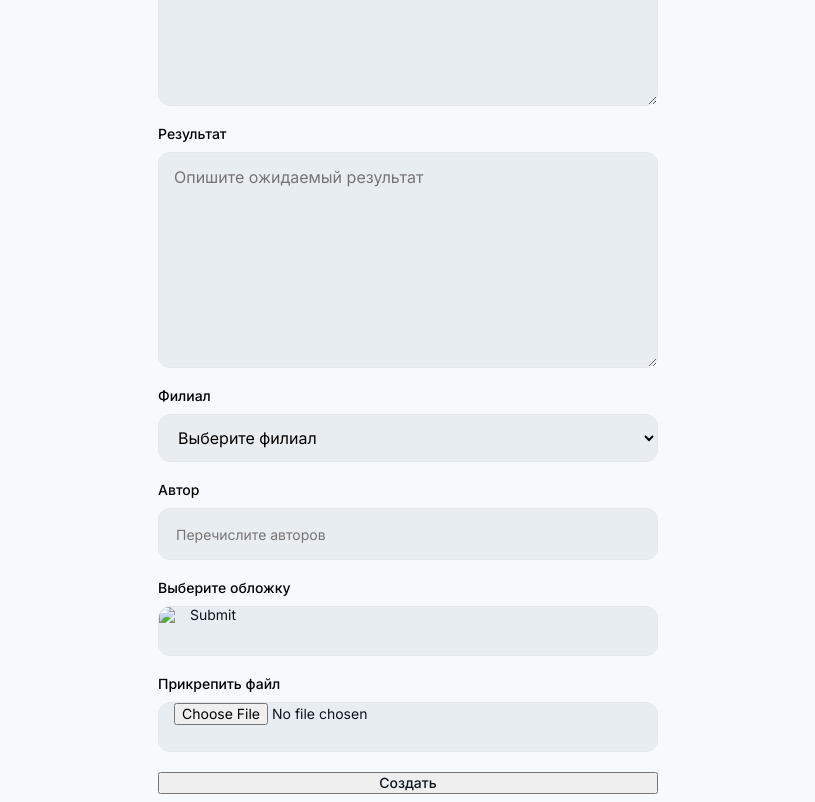
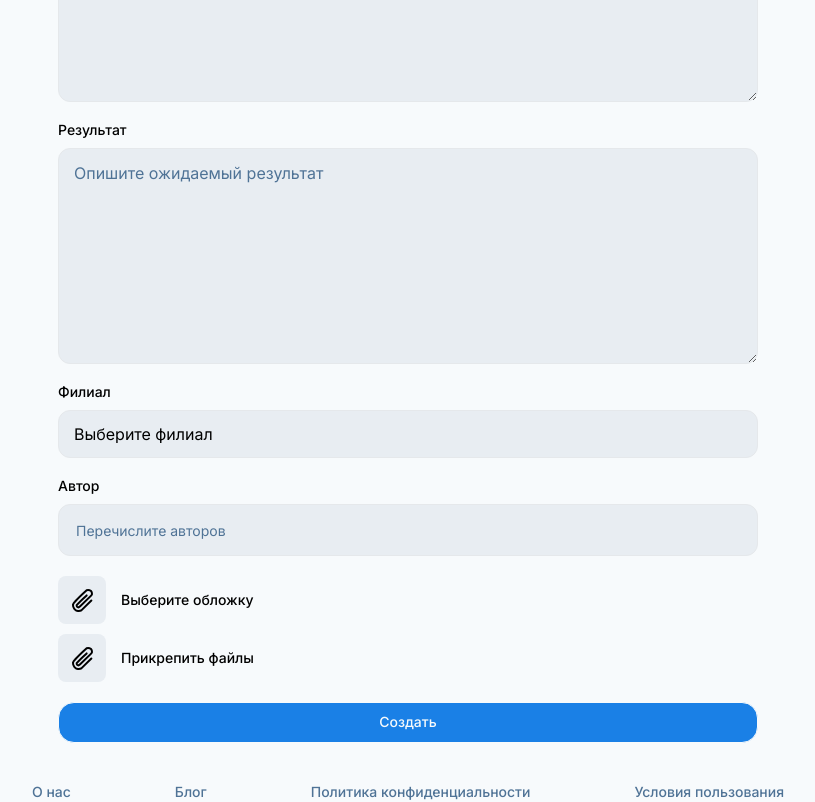
Before and after one commit to Talion220/Bank-of-ideas, a React (Vite) app: page /idea-create in a window 1280 px wide. Shown: the part 740-1542 px from the top of the page, without its empty margins (232-1047 px from the left). Built offline with nearby package versions, Linux system fonts and the light colour scheme.

Commit message:
idea create page done

```diff
--- a/src/index.scss
+++ b/src/index.scss
@@ -25,6 +25,10 @@ a{
 }
 a.active{
   color: $blue-color;
+}
+input::placeholder,
+textarea::placeholder{
+  color: $font-gray-color;
 }
 p{
   margin: 0;
--- a/src/widgets/ideaCreate/ideaCreateMain.jsx
+++ b/src/widgets/ideaCreate/ideaCreateMain.jsx
@@ -1,4 +1,5 @@
 import './ideaCreateMain.scss';
+import pin from "../../shared/images/pin.svg";
 
 function IdeaCreateMain(){
     return(
@@ -10,7 +11,12 @@ function IdeaCreateMain(){
                 <input type="text" id='ideaTitle' name='ideaTitle' placeholder='Введите название'/>
 
                 <label htmlFor="ideaCategory">Категория идеи</label>
-                <input type="listbox" id='ideaCategory' name='ideaCategory' placeholder='Выберите категорию' />
+                <select name="ideaCategory" id='ideaCategory' defaultValue='default'>
+                    <option value='default' disabled>Выберите категорию</option>
+                    <option value="ideaCategory1">Категория 1</option>
+                    <option value="ideaCategory2">Категория 2</option>
+                    <option value="ideaCategory3">Категория 3</option>
+                </select>
 
                 <label htmlFor="ideaProblem">Проблема</label>
                 <textarea name="ideaProblem" id="ideaProblem" cols="30" rows="10" placeholder='Опишите проблему'></textarea>
@@ -24,19 +30,25 @@ function IdeaCreateMain(){
                 <label htmlFor="ideaFilial">Филиал</label>
                 <select name="ideaFilial" id='ideaFilial' defaultValue='default'>
                     <option value='default' disabled>Выберите филиал</option>
-                    <option value="value1">Красноярск</option>
-                    <option value="value2">Москва</option>
-                    <option value="value3">Петербург</option>
+                    <option value="ideaFilial1">Красноярск</option>
+                    <option value="ideaFilial2">Москва</option>
+                    <option value="ideaFilial3">Петербург</option>
                 </select>
 
                 <label htmlFor="ideaAuthor">Автор</label>
                 <input type="text" name='ideaAuthor' id='ideaAuthor' placeholder='Перечислите авторов' />
 
-                <label htmlFor="ideaImg">Выберите обложку</label>
-                <input type="image" name='ideaImg' id='ideaImg'/>
+                <label htmlFor="ideaImg" className='pin'>
+                    <img src={pin} alt="" />
+                    Выберите обложку
+                </label>
+                <input type="file" name='ideaImg' id='ideaImg' accept="image/png, image/jpeg"/>
 
-                <label htmlFor="ideaFiles">Прикрепить файл</label>
-                <input type="file" name='ideaFiles' id='ideaFiles'></input>
+                <label htmlFor="ideaFiles" className='pin'>
+                    <img src={pin} alt="" />
+                    Прикрепить файлы
+                </label>
+                <input type="file" name='ideaFiles' id='ideaFiles' accept=".pdf, .doc, .docx" multiple />
 
                 <button type='submit'>Создать</button>
             </form>
--- a/src/widgets/ideaCreate/ideaCreateMain.scss
+++ b/src/widgets/ideaCreate/ideaCreateMain.scss
@@ -1,7 +1,7 @@
 @import '/src/index.scss';
 
 .ideaCreateMain{
-    max-width: 500px;
+    max-width: 700px;
     margin: 0 auto;
 }
 .ideaCreateMain form{
@@ -38,5 +38,43 @@
     outline: none;
 }
 .ideaCreateMain label{
-    padding-bottom: 10px;
+    margin-bottom: 10px;
 }
+.ideaCreateMain input[type="file"]{
+    display: none;
+}
+.ideaCreateMain .pin{
+    display: flex;
+    align-items: center;
+    justify-content: left;
+    cursor: pointer;
+    width: fit-content;
+    padding-right: 10px;
+}
+.ideaCreateMain .pin img{
+    margin-right: 15px;
+}
+.ideaCreateMain select{
+    -moz-appearance:none;
+    -webkit-appearance:none;
+    appearance:none;
+}
+.ideaCreateMain button{
+    margin-top: 10px;
+    padding: 0.8em 1.2em;
+    background-color: $blue-color;
+    border: 1px solid ;
+    text-decoration: none;
+    color: $bg-color;
+    border-radius: 16px;
+    cursor: pointer;
+}
+.ideaCreateMain button:hover{
+    filter: brightness(90%);
+}
+.ideaCreateMain button:active{
+    transform: scale(0.95);
+    background-color: darken($blue-color, 5%);
+    box-shadow: 0 2px 25px rgba(26, 128, 230, 0.3);
+    // filter: brightness(60%);
+}
--- a/src/widgets/search/searchContent.scss
+++ b/src/widgets/search/searchContent.scss
@@ -12,9 +12,6 @@
     width: 100%;
     border-radius: 12px;
     text-indent: 52px;
-}
-.SearchContent input::placeholder{
-    color: $font-gray-color;
 }
 .SearchContent input:focus {
     outline: none;
```
Also changed, not shown: src/shared/images/arrow.svg (added), src/shared/images/pin.svg (added).
